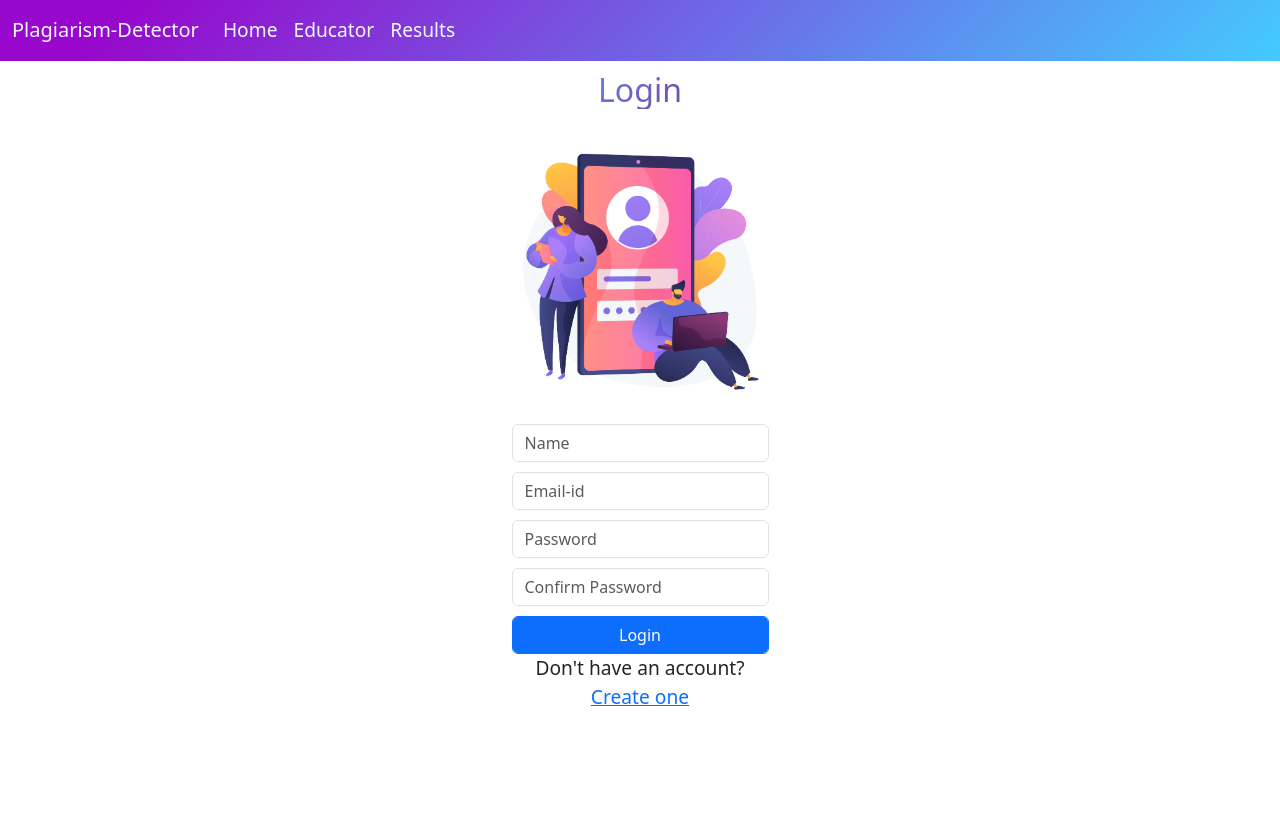
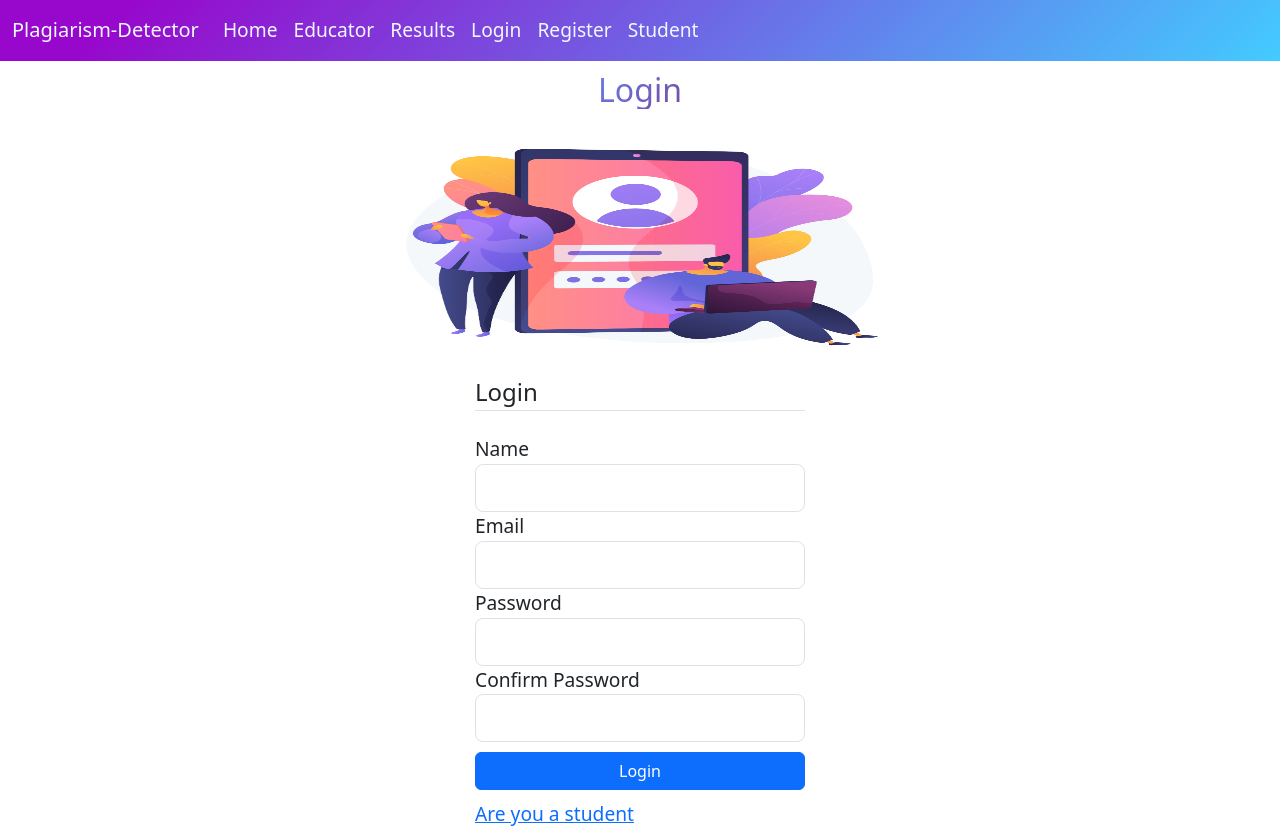
Before and after one commit to roguexsubmarine/PDRS, a Flask app: page /login in a window 1280 px wide. Before the commit the page ends 706 px from the top, so only its background shows below. Run offline with Flask 3, Linux system fonts and the light colour scheme; some libraries are stand-ins or nearby versions.

Commit message:
login done

```diff
--- a/app.py
+++ b/app.py
@@ -10,6 +10,19 @@ from plagiarism import calculate_similarity
 from scrape_code import get_code
 from scrape_subjective import get_data
 from codediff import codediff
+from scrape_code import get_code
+from scrape_subjective import get_data
+from flask_bcrypt import Bcrypt
+from flask_wtf import FlaskForm
+from flask_wtf.file import FileField, FileAllowed
+from flask_login import current_user,LoginManager
+from wtforms import StringField, PasswordField, SubmitField, BooleanField, IntegerField, SelectField, DateField
+from wtforms.validators import DataRequired, Length, Email, EqualTo, ValidationError, NumberRange
+from datetime import datetime
+#from models import User
+#from forms import regform,loginform
+from flask_login import login_user , current_user , logout_user ,login_required ,UserMixin,LoginManager
+from flask_sqlalchemy import SQLAlchemy
 
 
 app = Flask(__name__)
@@ -17,12 +30,52 @@ app = Flask(__name__)
 if __name__ == '__main__':
     app.run(debug=True)
 
-
 app.config["SESSION_PERMANENT"] = False
 app.config["SESSION_TYPE"] = "filesystem"
 app.config['SECRET_KEY'] = 'your_secret_key'
+app.config['SQLALCHEMY_DATABASE_URI']='sqlite:///site.db'
 Session(app)
+db=SQLAlchemy(app)
+bcrypt=Bcrypt(app)
+login_manager=LoginManager(app)
 
+@login_manager.user_loader
+def load_user(user_id):
+    return User.query.get(int(user_id))
+
+
+class User(db.Model,UserMixin):
+    id = db.Column(db.Integer, primary_key=True)
+    name=db.Column(db.String(20),unique=True, nullable=False)
+    email= db.Column(db.String(120),unique=True, nullable=False)
+    password=db.Column(db.String(120),nullable=False)
+
+    def repr(self):
+        return f"User('{self.name}','{self.email}')"
+
+class regform(FlaskForm):
+    name = StringField('Name', validators=[DataRequired()])
+    email = StringField('Email', validators=[DataRequired(), Email()])
+    password = PasswordField('Password', validators=[DataRequired(), Length(min=8)])
+    confirm_password = PasswordField('Confirm Password', validators=[DataRequired(), EqualTo('password')])
+    submit = SubmitField('Sign Up')
+
+    def validate_name(self, name):
+        user = User.query.filter_by(name=name.data).first()
+        if user:
+            raise ValidationError('That username is already been taken.Please try some other username')
+
+    def validate_email(self, email):
+        user = User.query.filter_by(email=email.data).first()
+        if user:
+            raise ValidationError('That email is already been taken.Please try some other email')
+
+class loginform(FlaskForm):
+    name = StringField('Name', validators=[DataRequired()])
+    email = StringField('Email', validators=[DataRequired(), Email()])
+    password = PasswordField('Password', validators=[DataRequired(), Length(min=8)])
+    confirm_password = PasswordField('Confirm Password', validators=[DataRequired(), EqualTo('password')])
+    submit = SubmitField('Login')
 
 @app.after_request
 def after_request(response):
@@ -35,7 +88,7 @@ def after_request(response):
 
 @app.route("/")
 def index():
-    return redirect('/home')
+    return redirect('/login')
 
 @app.route("/home")
 def home():
@@ -54,34 +107,40 @@ def adduser():
         return render_template('home.html', error="Passwords do not match")
     return render_template("login.html")
 
-@app.route("/login", methods=['GET', 'POST'])
+
+@app.route("/student")
+def student():
+    return render_template("student.html")
+
+
+
+@app.route("/login", methods=['POST','GET'])
 def login():
-    if request.method == 'GET':
-        return render_template("login.html")
-    # if request.method == 'POST':
 
-@app.route("/authenticate", methods=['POST'])
-def authenticate():
-    print("in authenticate")
-    if request.method == 'POST':
-        print("in authenticate post")
-        username = request.form['name']
-        email = request.form['email']
-        password = request.form['password']
-        cpassword = request.form['cpassword']
+    if current_user.is_authenticated:
+        return redirect(url_for('home'))
+    form=loginform()
+    if form.validate_on_submit():
+        user=User.query.filter_by(name=form.name.data , email=form.email.data).first()
+        if user and bcrypt.check_password_hash(user.password,form.password.data):
+            return redirect(url_for('home'))
 
-        conn = sqlite3.connect('users.db')
+        else:
+            flash('Incorrect Login Credentials. Please check your Login details', 'danger')
+    return render_template('log.html',title='Login',form=form)
 
-        return redirect('/home')
-    else:
-        print("in authenticate get")
-        return render_template("login.html")
 
-@app.route("/register", methods=['GET','POST'])
-def register():
-    print("in register")
-    return render_template("register.html")
-
+@app.route("/register", methods=['POST','GET'])
+def signup():
+    form =regform()
+    if  form.validate_on_submit():
+        hashedpassword=bcrypt.generate_password_hash(form.password.data).decode('utf-8')
+        user=User(name=form.name.data,email=form.email.data,password=hashedpassword)
+        db.session.add(user)
+        db.session.commit()
+        flash('Your account has been created. Go to Login to login to your account!', 'success')
+        return redirect(url_for('home'))
+    return render_template('reg.html',title='Register',form=form)
 
 def clear_submissions_directory():
     submissions_folder = os.path.join(os.getcwd(), 'submissions')
--- a/requirements.txt
+++ b/requirements.txt
@@ -13,3 +13,8 @@ networkx
 bs4
 pdfkit
 fpdf
+flask_bcrypt
+flask_wtf
+flask_login
+flask_sqlalchemy
+email_validator
--- a/templates/educator.html
+++ b/templates/educator.html
@@ -12,17 +12,18 @@
         <br>
         <form method="POST" enctype="multipart/form-data" action="{{ url_for('extract') }}" class="file_form">
             <input type="file" name="file" id="file" accept=".zip" class="form-control" placeholder="upload a file (*.zip)" required>
+            <input type="text" name="analysis_name" id="analysis_name" class="form-control" placeholder="Analysis Name">
             <textarea class="form-control" id="exampleFormControlTextarea1" rows="3" name="assignment_aim" id="assignment_aim" placeholder="Describe the assignment in short"></textarea>
 
             <br>
-            <label for="prog_lang" style="font-size: small;">Programming Language :</label>
+            <!-- <label for="prog_lang" style="font-size: small;">Programming Language :</label>
             <select class="form-select" id="prog_lang" name="prog_lang" required>
                 <option value="0">Subjective</option>
                 <option value="1">Automatic</option>
                 <option value="2">C/C++</option>
                 <option value="3">JavaScript</option>
                 <option value="4">ASM (x86)</option>
-              </select>
+              </select> -->
 
 
           <input type="submit" name="submit_file" id="submit_file" class="btn btn-primary" value="Analyze" onclick="loader()">
--- /dev/null
+++ b/templates/log.html
@@ -0,0 +1,78 @@
+{% extends 'layout.html' %}
+
+{% block content %}
+<h2 class="page-head">Login</h2>
+
+        <img src="../static/login.jpg" alt="login image" class="head-animation" style="max-height: 250px;">
+
+        <form action="{{ url_for('login') }}" method="POST" class="file_form">
+            {{ form.hidden_tag() }}
+                <fieldset class="form-group">
+                    <legend class="border-bottom mb-4">Login</legend>
+                    <div class="form-group">
+                        <label for="name" class="form-control-label">Name</label>
+
+                        {% if form.name.errors %}
+                            <input type="text" name="name" id="name" class="form-control form-control-lg is-invalid">
+                            <div class="invalid-feedback">
+                                {% for error in form.name.errors %}
+                                    <span>{{ error }}</span>
+                                {% endfor %}
+                            </div>
+                        {% else %}
+                            <input type="text" name="name" id="name" class="form-control form-control-lg">
+                        {% endif %}
+                    </div>
+
+                    <div class="form-group">
+                        <label for="email" class="form-control-label">Email</label>
+
+                        {% if form.email.errors %}
+                            <input type="email" name="email" id="email" class="form-control form-control-lg is-invalid">
+                            <div class="invalid-feedback">
+                                {% for error in form.email.errors %}
+                                    <span>{{ error }}</span>
+                                {% endfor %}
+                            </div>
+                        {% else %}
+                            <input type="email" name="email" id="email" class="form-control form-control-lg">
+                        {% endif %}
+                    </div>
+
+                    <div class="form-group">
+                        <label for="password" class="form-control-label">Password</label>
+
+                        {% if form.password.errors %}
+                            <input type="password" name="password" id="password" class="form-control form-control-lg is-invalid">
+                            <div class="invalid-feedback">
+                                {% for error in form.password.errors %}
+                                    <span>{{ error }}</span>
+                                {% endfor %}
+                            </div>
+                        {% else %}
+                            <input type="password" name="password" id="password" class="form-control form-control-lg">
+                        {% endif %}
+                    </div>
+
+                    <div class="form-group">
+                        <label for="confirm_password" class="form-control-label">Confirm Password</label>
+
+                        {% if form.confirm_password.errors %}
+                            <input type="password" name="confirm_password" id="confirm_password" class="form-control form-control-lg is-invalid">
+                            <div class="invalid-feedback">
+                                {% for error in form.confirm_password.errors %}
+                                    <span>{{ error }}</span>
+                                {% endfor %}
+                            </div>
+                        {% else %}
+                            <input type="password" name="confirm_password" id="confirm_password" class="form-control form-control-lg">
+                        {% endif %}
+                    </div>
+                </fieldset>
+                <div class="form-group text-center">
+                    <button type="submit" class="btn btn-primary" style="width: 100%;">Login</button>
+                </div>
+
+                <a href="/student">Are you a student</a>
+        </form>
+{% endblock content %}
--- a/templates/navbar.html
+++ b/templates/navbar.html
@@ -17,6 +17,15 @@
           </li>
           <li class="nav-item">
             <a class="nav-link nav-text" href="/result">Results</a>
+          </li>
+          <li class="nav-item">
+            <a class="nav-link nav-text" href="/login">Login</a>
+          </li>
+          <li class="nav-item">
+            <a class="nav-link nav-text" href="/register">Register</a>
+          </li>
+          <li class="nav-item">
+            <a class="nav-link nav-text" href="/student">Student</a>
           </li>
         </ul>
       </div>
```
Also changed, not shown: forms.py (added, +31 -0 lines), models.py (added, +19 -0 lines), templates/reg.html (added, +78 -0 lines), templates/student.html (added, +22 -0 lines), instance/site.db (added), 1 other file.
